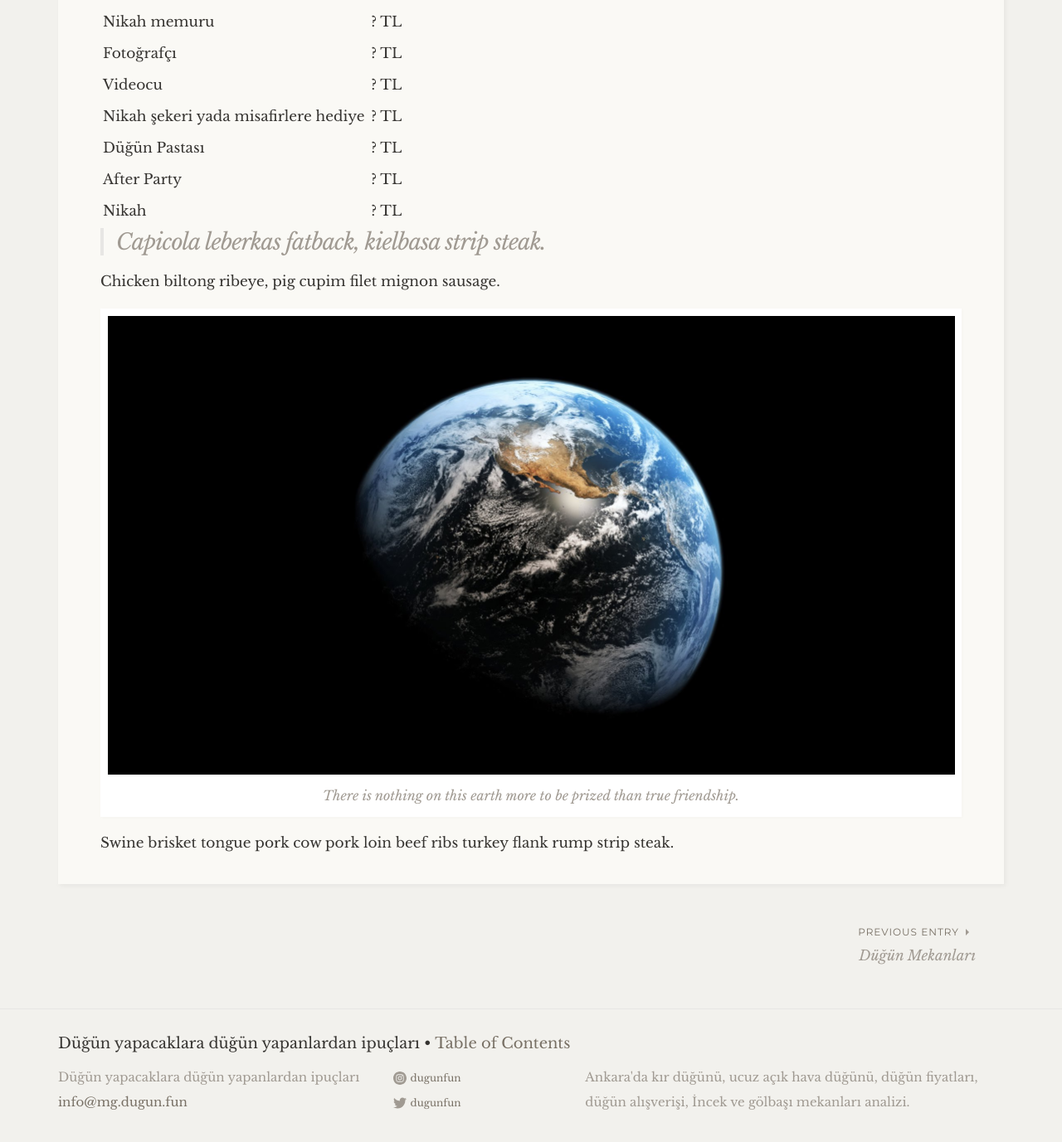
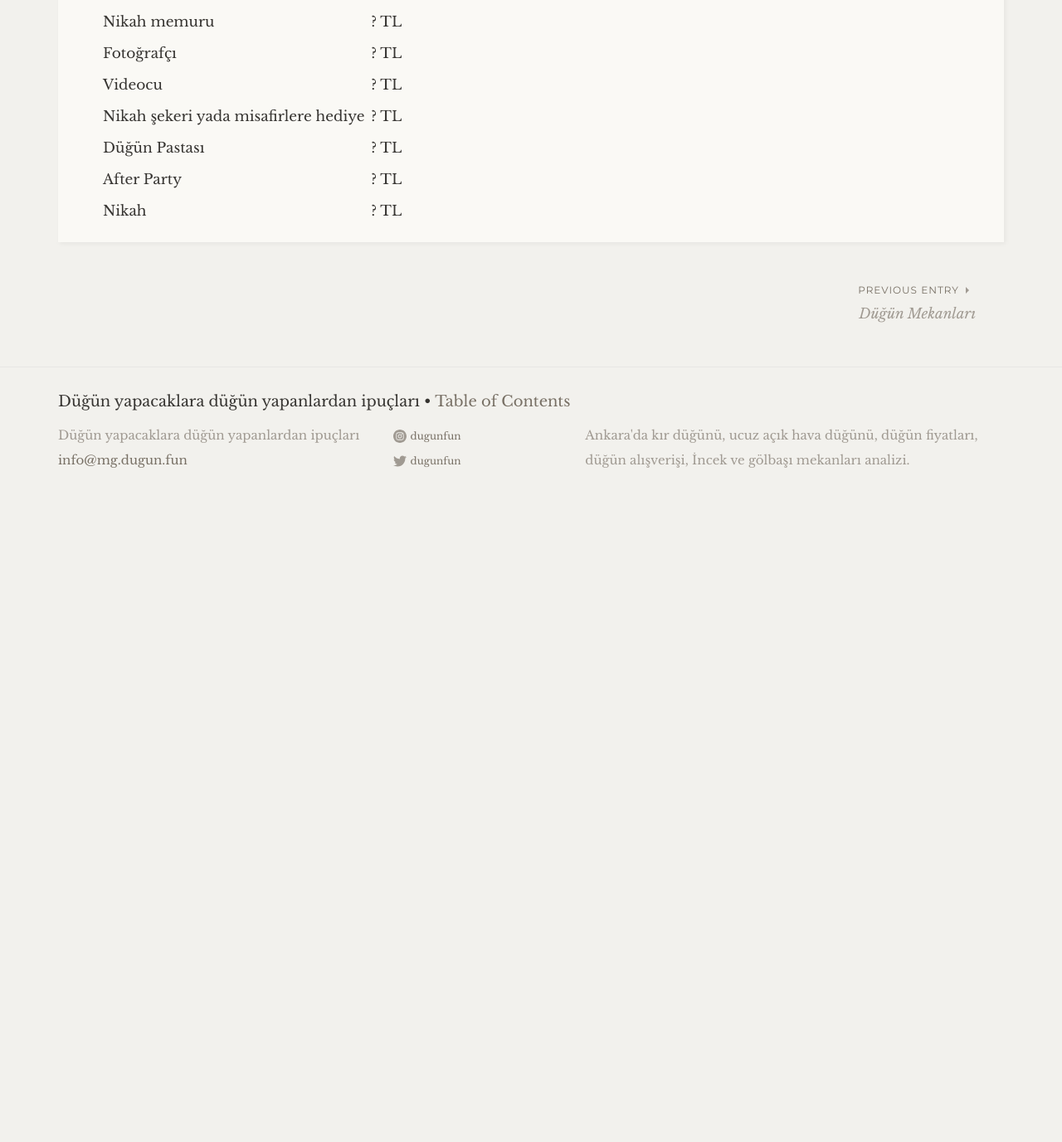
Before and after one commit to whicher/kir, a Jekyll site: the page built from _posts/2017-05-08-butce-ornegi.md, in a window 1280 px wide and 1400 px high, scrolled down 1402 px. Shown: the top 1377 px of the window at 83% size. Built offline with Jekyll 4.4.1, drawn with Linux system fonts in a browser that asks for light colours; some web fonts are replaced; comment, search, counter and statistics services are not loaded; after the commit the page ends 2032 px from its top, so only the background shows below that.

Commit message:
Updated 2017-05-08-butce-ornegi.md

```diff
--- a/_posts/2017-05-08-butce-ornegi.md
+++ b/_posts/2017-05-08-butce-ornegi.md
@@ -46,16 +47,3 @@ Herkesin kesesine göre tabi, o yüzden istediğinizi ekleyin istediğinizi çı
 |Düğün Pastası|? TL|
 |After Party|? TL|
 |Nikah|? TL|
-
-> ## Capicola leberkas fatback, kielbasa strip steak.
-
-Chicken biltong ribeye, pig cupim filet mignon sausage.
-
-<figure>
-	<img src="{{ site.baseurl }}/assets/earth.jpg" alt="image">
-	<figcaption>
-		There is nothing on this earth more to be prized than true friendship.
-	</figcaption>
-</figure>
-
-Swine brisket tongue pork cow pork loin beef ribs turkey flank rump strip steak.
```
Also changed, not shown: other parts of _posts/2017-05-08-butce-ornegi.md (+3 -2 lines).
